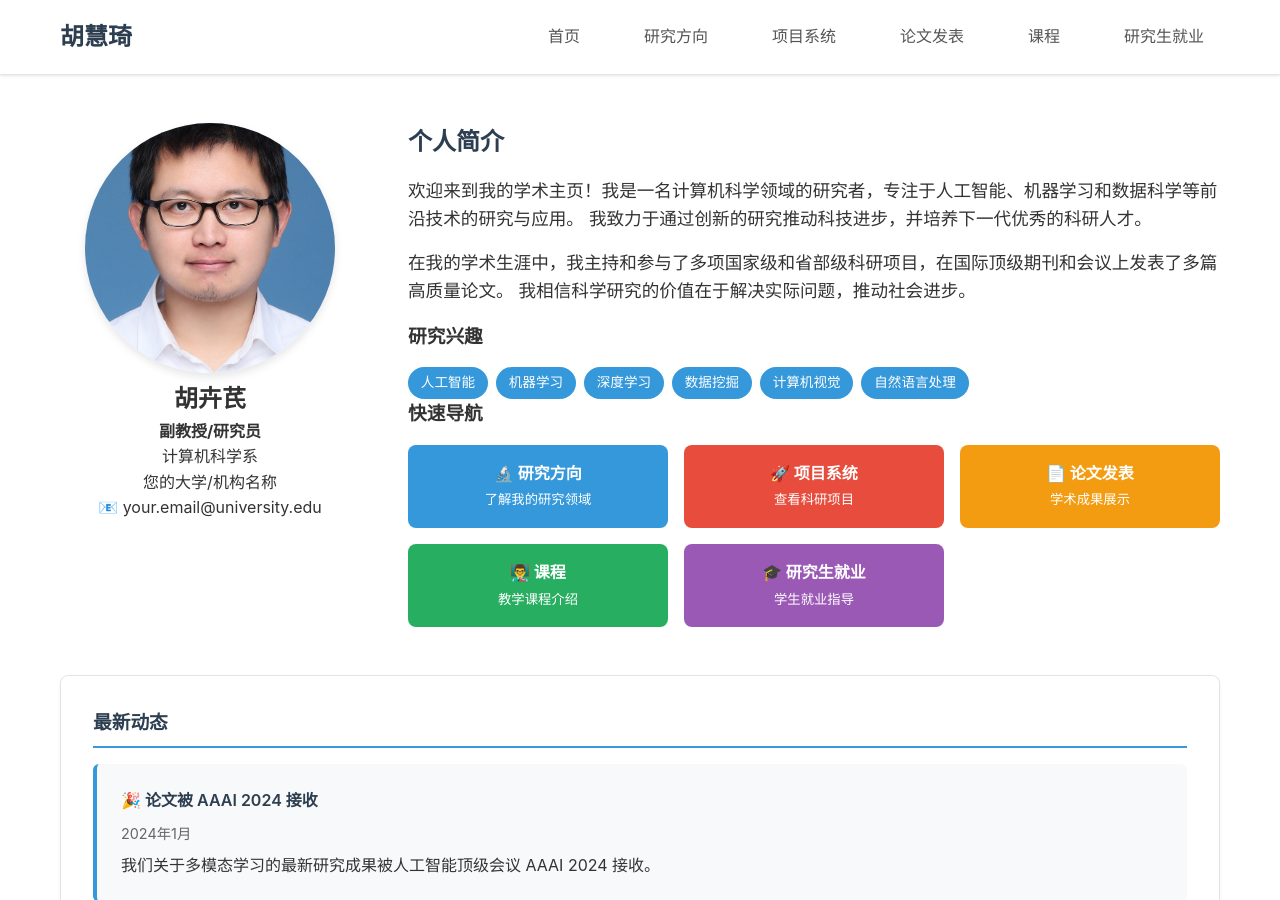
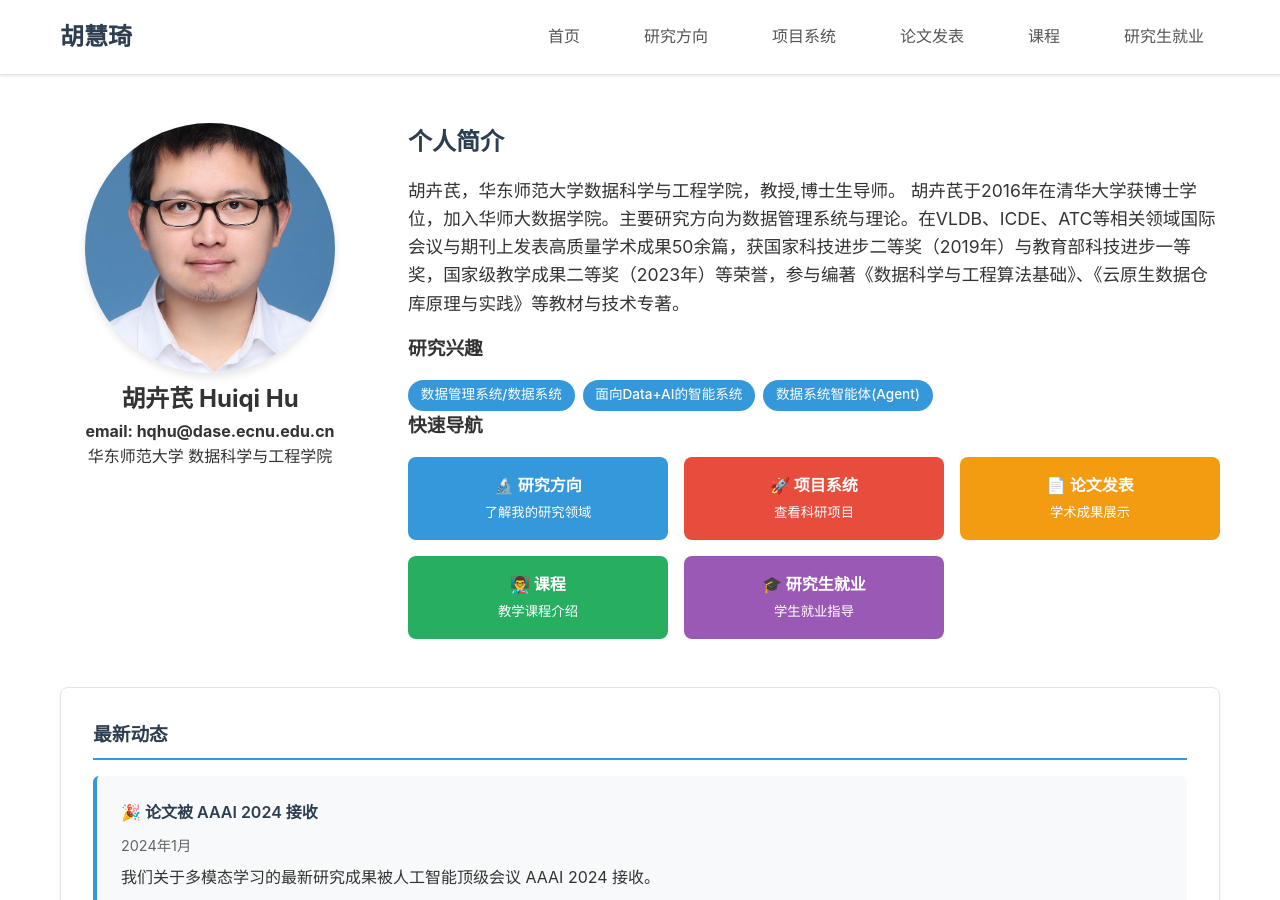
Before and after one commit to iamrainyday/iamrainyday.github.io, a Jekyll site: the page built from huhuiqi/index.md, in a window 1280 px wide and 900 px high. Built offline with Jekyll 4.4.1, drawn with Linux system fonts in a browser that asks for light colours.

Commit message:
Update homepage with personalized content and research interests

```diff
--- a/huhuiqi/index.md
+++ b/huhuiqi/index.md
@@ -5,33 +5,24 @@ layout: default
 <div class="profile-section">
   <div class="profile-image">
     <img src="{{ '/assets/images/profile.JPG' | relative_url }}" alt="胡卉芪" />
-    <h2>胡卉芪</h2>
-    <p><strong>{{ site.author.position }}</strong></p>
-    <p>{{ site.author.department }}</p>
-    <p>{{ site.author.institution }}</p>
-    <p>📧 {{ site.author.email }}</p>
+    <h2>胡卉芪 Huiqi Hu</h2>
+
+    <p><strong>email: hqhu@dase.ecnu.edu.cn</strong></p>
+    <p>华东师范大学 数据科学与工程学院</p>
   </div>
 
   <div class="profile-info">
     <h2>个人简介</h2>
     <p>
-      欢迎来到我的学术主页！我是一名计算机科学领域的研究者，专注于人工智能、机器学习和数据科学等前沿技术的研究与应用。
-      我致力于通过创新的研究推动科技进步，并培养下一代优秀的科研人才。
+      胡卉芪，华东师范大学数据科学与工程学院，教授,博士生导师。 胡卉芪于2016年在清华大学获博士学位，加入华师大数据学院。主要研究方向为数据管理系统与理论。在VLDB、ICDE、ATC等相关领域国际会议与期刊上发表高质量学术成果50余篇，获国家科技进步二等奖（2019年）与教育部科技进步一等奖，国家级教学成果二等奖（2023年）等荣誉，参与编著《数据科学与工程算法基础》、《云原生数据仓库原理与实践》等教材与技术专著。
     </p>
 
-    <p>
-      在我的学术生涯中，我主持和参与了多项国家级和省部级科研项目，在国际顶级期刊和会议上发表了多篇高质量论文。
-      我相信科学研究的价值在于解决实际问题，推动社会进步。
-    </p>
 
     <h3>研究兴趣</h3>
     <div class="skills-tags">
-      <span class="skill-tag">人工智能</span>
-      <span class="skill-tag">机器学习</span>
-      <span class="skill-tag">深度学习</span>
-      <span class="skill-tag">数据挖掘</span>
-      <span class="skill-tag">计算机视觉</span>
-      <span class="skill-tag">自然语言处理</span>
+      <span class="skill-tag">数据管理系统/数据系统</span>
+      <span class="skill-tag">面向Data+AI的智能系统</span>
+      <span class="skill-tag">数据系统智能体(Agent)</span>
     </div>
 
     <h3>快速导航</h3>
```
Also changed, not shown: 1 other file.
